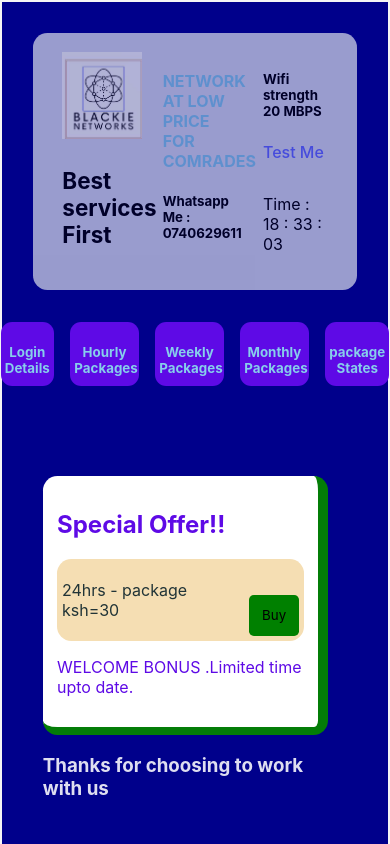
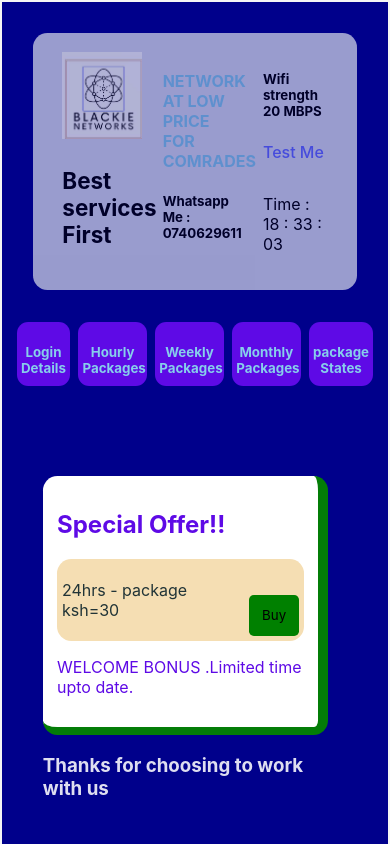
Before and after one commit to Enockay/Blackie-Networks, a React (Vite) app in the folder networks-tech/: page / in a window 390 px wide. Shown: the top 844 px of the page. Built offline with nearby package versions, Linux system fonts and the light colour scheme.

Commit message:
add items

```diff
--- a/networks-tech/src/main/user.css
+++ b/networks-tech/src/main/user.css
@@ -102,7 +102,9 @@
     .item-1{
         padding:2%;
         min-width: 90%;
-
+    }
+    .items{
+        gap : 2.5%;
     }
     .main{
       display:flex;
```
